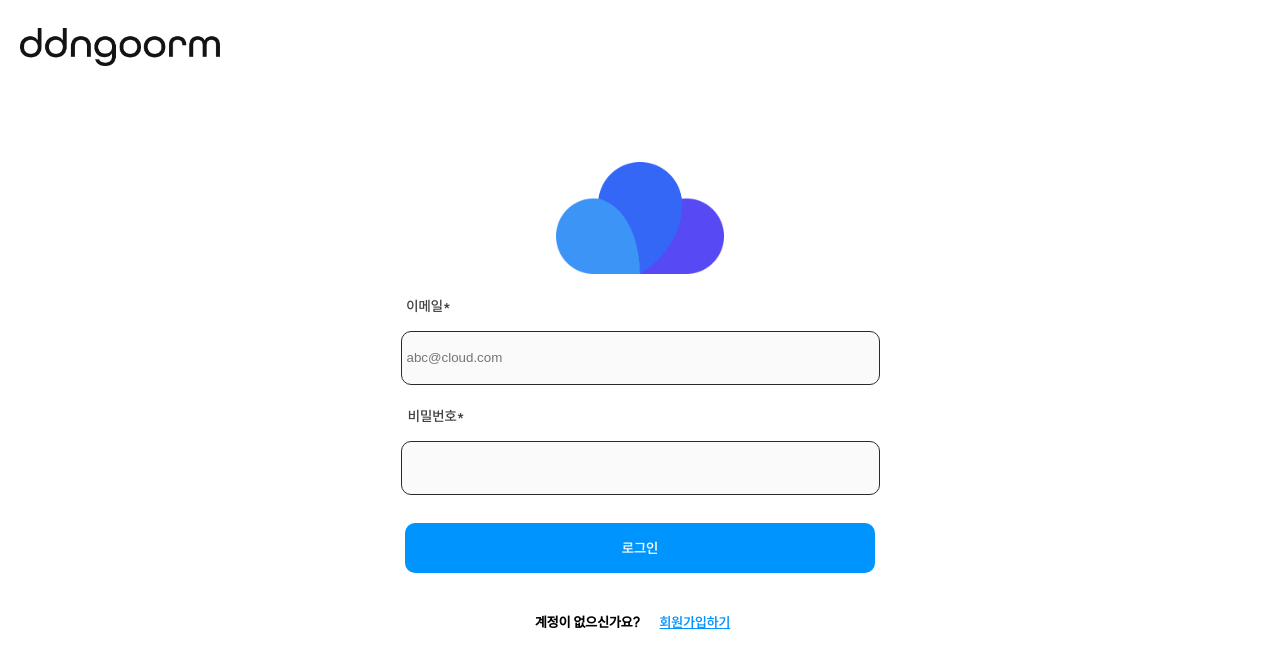
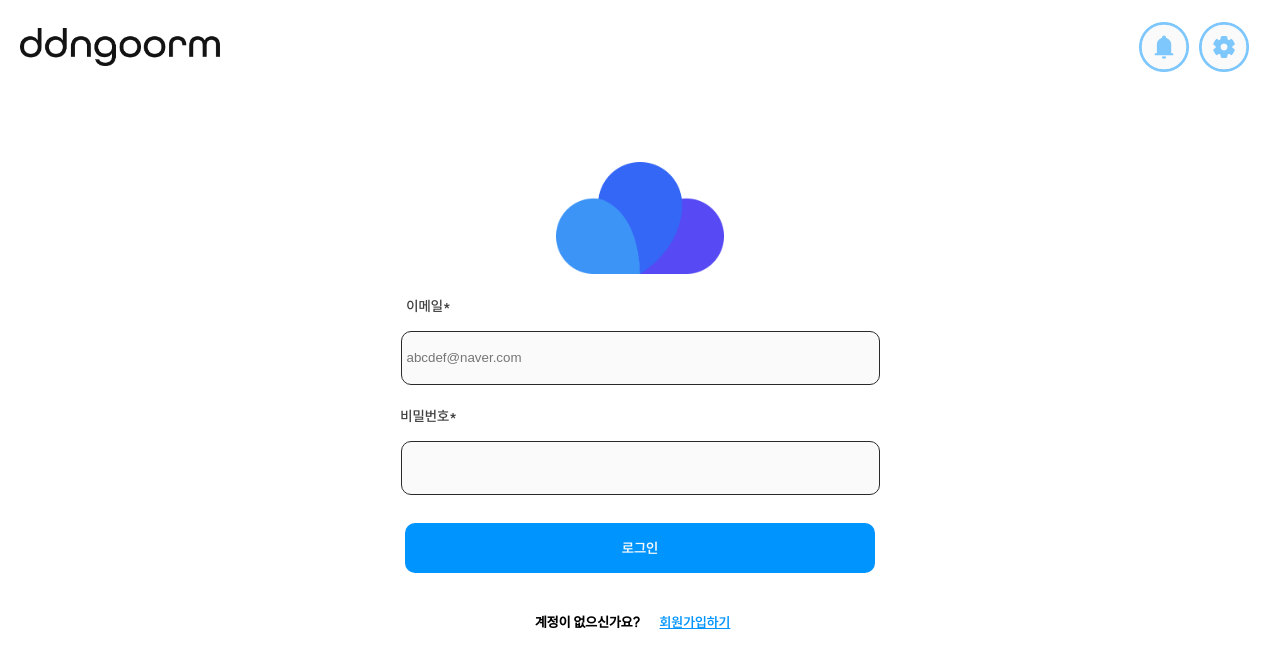
Before and after one commit to goormthon-Univ/TEAM_4, a React (Create React App) app: page /login in a window 1280 px wide. Shown: the top 668 px of the page. Built offline with nearby package versions, Linux system fonts and the light colour scheme.

Commit message:
feat: 로그인 페이지 컴포넌트 분리

```diff
--- a/src/App.js
+++ b/src/App.js
@@ -4,9 +4,9 @@ import Styled from "styled-components";
 import "./Font.css";
 
 //import 페이지
-import CreateAcc from "./pages/Account/CreateAcc";
+import CreateAcc from "./pages/SignUp";
 import LandingPage from "./pages/Landing";
-import Login from "./pages/Account/Login";
+import Login from "./pages/SignIn";
 
 import ManageLead from "./pages/Setting/ManageLead";
 import ManageMem from "./pages/Setting/ManageMem";
--- /dev/null
+++ b/src/components/account/Button.jsx
@@ -0,0 +1,43 @@
+import React from "react";
+import styled from "styled-components";
+
+const Box = styled.div`
+  height: 100px;
+
+  display: flex;
+  align-items: center;
+  justify-content: center;
+`;
+const Btn = styled.button`
+  display: inline-flex;
+  width: 470px;
+  height: 50px;
+  padding: 10px 20px;
+  justify-content: center;
+  align-items: center;
+  gap: 10px;
+  flex-shrink: 0;
+
+  color: #fafafa;
+  font-family: SUIT-Bold;
+  font-size: 14px;
+  font-style: normal;
+  font-weight: 700;
+  line-height: 150%; /* 30px */
+
+  border: none;
+  border-radius: 10px;
+  background: var(--Skyblue-100, #0094ff);
+
+  &:active {
+    background: #007eda;
+  }
+`;
+
+export default function Button(props) {
+  return (
+    <Box>
+      <Btn onClick={props.onClick}>{props.name}</Btn>
+    </Box>
+  );
+}
--- /dev/null
+++ b/src/components/account/FooterButton.jsx
@@ -0,0 +1,46 @@
+import React from "react";
+import styled from "styled-components";
+
+const Box = styled.div`
+  display: flex;
+  align-items: center;
+  justify-content: center;
+`;
+const Text = styled.div`
+  color: #000;
+  font-family: SUIT-Medium;
+  font-size: 13.5px;
+  font-style: normal;
+  font-weight: 600;
+  line-height: 150%; /* 27px */
+`;
+const Btn = styled.button`
+  width: 100px;
+  height: 50px;
+
+  margin-left: 5px;
+
+  color: #0094ff;
+  font-family: SUIT-Bold;
+  font-size: 13.5px;
+  font-style: normal;
+  font-weight: 700;
+  line-height: 150%; /* 27px */
+  text-decoration-line: underline;
+
+  border: none;
+  background-color: transparent;
+
+  &:active {
+    color: #000;
+  }
+`;
+
+export default function FooterButton(props) {
+  return (
+    <Box>
+      <Text>{props.guide}</Text>
+      <Btn onClick={props.onClick}>{props.button}</Btn>
+    </Box>
+  );
+}
--- /dev/null
+++ b/src/components/account/Input.jsx
@@ -0,0 +1,52 @@
+import React, { useState } from "react";
+import styled from "styled-components";
+
+const Box = styled.div`
+  height: 110px;
+
+  display: flex;
+  flex-direction: column;
+  align-items: center;
+  justify-content: center;
+`;
+
+const Text = styled.p`
+  margin-left: -408px;
+
+  color: var(--Mono-5, #404040);
+  font-family: SUIT-SemiBold;
+  font-size: 14px;
+  font-style: normal;
+  font-weight: 600;
+  line-height: 150%;
+`;
+const Label = styled.span`
+  margin-left: -15px;
+`;
+
+const Form = styled.input`
+  width: 470px;
+  height: 50px;
+  padding-left: 5px;
+  flex-shrink: 0;
+
+  border-radius: 10px;
+  border: 1px solid var(--Mono-6, #2a2a2a);
+  background: var(--White, #fafafa);
+`;
+
+export default function Input(props) {
+  return (
+    <Box>
+      <Text>
+        <Label>{props.label}</Label>
+      </Text>
+      <Form
+        type={props.type}
+        value={props.value}
+        onChange={props.handler}
+        placeholder={props.placeholder}
+      ></Form>
+    </Box>
+  );
+}
--- /dev/null
+++ b/src/components/common/CloudLogo.jsx
@@ -0,0 +1,21 @@
+import React from "react";
+import styled from "styled-components";
+
+const Logo = styled.div`
+  width: 100%;
+  height: 120px;
+
+  margin-top: 60px;
+
+  display: flex;
+  align-items: center;
+  justify-content: center;
+`;
+
+export default function CloudLogo() {
+  return (
+    <Logo>
+      <img src="./images/CloudLogo.png" style={{ width: "168px" }} />
+    </Logo>
+  );
+}
--- a/src/pages/Account/Login.jsx
+++ /dev/null
@@ -1,222 +0,0 @@
-import React, { useState } from "react";
-import styled from "styled-components";
-import { useNavigate } from "react-router-dom";
-
-// height는 추후 수정 필요 시 수정
-const Container = styled.div`
-  width: 100%;
-  min-width: 1276px;
-  height: 1024px;
-  position: fixed;
-`;
-
-const Header = styled.div`
-  width: 100%;
-  height: 78px;
-  padding: 10px 20px 10px 20px;
-
-  display: flex;
-  align-items: center;
-`;
-const EngLogo = styled.div``;
-
-const CloudLogo = styled.div`
-  width: 100%;
-  height: 120px;
-
-  margin-top: 60px;
-
-  display: flex;
-  align-items: center;
-  justify-content: center;
-`;
-const EmailBox = styled.div`
-  height: 110px;
-
-  display: flex;
-  flex-direction: column;
-  align-items: center;
-  justify-content: center;
-`;
-const Form = styled.input`
-  width: 470px;
-  height: 50px;
-  padding-left: 5px;
-  flex-shrink: 0;
-
-  border-radius: 10px;
-  border: 1px solid var(--Mono-6, #2a2a2a);
-  background: var(--White, #fafafa);
-`;
-const BoxText = styled.p`
-  margin-left: -408px;
-
-  color: var(--Mono-5, #404040);
-  font-family: SUIT-SemiBold;
-  font-size: 14px;
-  font-style: normal;
-  font-weight: 600;
-  line-height: 150%;
-`;
-const EmailLabel = styled.span`
-  margin-left: -15px;
-`;
-
-const PwdBox = styled.div`
-  height: 110px;
-
-  display: flex;
-  flex-direction: column;
-  align-items: center;
-  justify-content: center;
-`;
-
-const InputEmail = Form;
-const InputPwd = Form;
-
-const LoginBox = styled.div`
-  height: 100px;
-
-  display: flex;
-  align-items: center;
-  justify-content: center;
-`;
-const LoginBtn = styled.button`
-  display: inline-flex;
-  width: 470px;
-  height: 50px;
-  padding: 10px 20px;
-  justify-content: center;
-  align-items: center;
-  gap: 10px;
-  flex-shrink: 0;
-
-  color: #fafafa;
-  font-family: SUIT-Bold;
-  font-size: 14px;
-  font-style: normal;
-  font-weight: 700;
-  line-height: 150%; /* 30px */
-
-  border: none;
-  border-radius: 10px;
-  background: var(--Skyblue-100, #0094ff);
-
-  &:active {
-    background: #007eda;
-  }
-`;
-
-const SignUpBox = styled.div`
-  display: flex;
-  align-items: center;
-  justify-content: center;
-`;
-const SignUpText = styled.div`
-  color: #000;
-  font-family: SUIT-Medium;
-  font-size: 13.5px;
-  font-style: normal;
-  font-weight: 600;
-  line-height: 150%; /* 27px */
-`;
-const SignUpBtn = styled.button`
-  width: 100px;
-  height: 50px;
-
-  margin-left: 5px;
-
-  color: #0094ff;
-  font-family: SUIT-Bold;
-  font-size: 13.5px;
-  font-style: normal;
-  font-weight: 700;
-  line-height: 150%; /* 27px */
-  text-decoration-line: underline;
-
-  border: none;
-  background-color: transparent;
-
-  &:active {
-    color: #000;
-  }
-`;
-
-const Login = () => {
-  const navigate = useNavigate();
-
-  const GoCreateAcc = () => {
-    navigate("/create-acc");
-  };
-
-  const isEmailValid = (email) => {
-    // 이메일 형식을 확인하는 정규 표현식
-    const emailRegex = /^[^\s@]+@[^\s@]+\.[^\s@]+$/;
-    return emailRegex.test(email);
-  };
-
-  //axios 연결 전
-  const GoAfterLogin = (event) => {
-    if (email.trim() === "") {
-      window.alert("이메일을 입력하세요.");
-    } else if (!isEmailValid(email.trim())) {
-      window.alert("올바른 이메일 형식을 입력해주세요");
-    } else if (pw.trim() === "") {
-      return;
-    } else {
-      localStorage.setItem("loggedInUserEmail", email);
-      navigate("/main");
-    }
-  };
-
-  const [email, setEmail] = useState("");
-  const [pw, setPW] = useState("");
-
-  const handleEmail = (event) => {
-    setEmail(event.target.value);
-  };
-  const handlePW = (event) => {
-    setPW(event.target.value);
-  };
-
-  return (
-    <Container>
-      <Header>
-        <EngLogo>
-          <img
-            src="./images/EngLogo.png"
-            style={{ width: "200px" }}
-            alt="영어로고"
-          ></img>
-        </EngLogo>
-      </Header>
-
-      <CloudLogo>
-        <img src="./images/CloudLogo.png" style={{ width: "168px" }} />
-      </CloudLogo>
-      <EmailBox>
-        <BoxText>
-          <EmailLabel>이메일*</EmailLabel>
-        </BoxText>
-        <InputEmail
-          type="email"
-          value={email}
-          onChange={handleEmail}
-          placeholder="abc@cloud.com"
-        ></InputEmail>
-      </EmailBox>
-      <PwdBox>
-        <BoxText>비밀번호*</BoxText>
-        <InputPwd type="password" value={pw} onChange={handlePW}></InputPwd>
-      </PwdBox>
-      <LoginBox>
-        <LoginBtn onClick={GoAfterLogin}>로그인</LoginBtn>
-      </LoginBox>
-      <SignUpBox>
-        <SignUpText>계정이 없으신가요?</SignUpText>
-        <SignUpBtn onClick={GoCreateAcc}>회원가입하기</SignUpBtn>
-      </SignUpBox>
-    </Container>
-  );
-};
-export default Login;
--- /dev/null
+++ b/src/pages/SignIn/index.jsx
@@ -0,0 +1,76 @@
+import React, { useState } from "react";
+import styled from "styled-components";
+import { useNavigate } from "react-router-dom";
+import Header from "../../components/common/Header";
+import CloudLogo from "../../components/common/CloudLogo";
+import Input from "../../components/account/Input";
+import Button from "../../components/account/Button";
+import FooterButton from "../../components/account/FooterButton";
+
+// height는 추후 수정 필요 시 수정
+const Container = styled.div`
+  width: 100%;
+  min-width: 1276px;
+  height: 1024px;
+  position: fixed;
+`;
+
+const Login = () => {
+  const navigate = useNavigate();
+
+  const goSignUp = () => {
+    navigate("/create-acc");
+  };
+
+  const isEmailValid = (email) => {
+    // 이메일 형식을 확인하는 정규 표현식
+    const emailRegex = /^[^\s@]+@[^\s@]+\.[^\s@]+$/;
+    return emailRegex.test(email);
+  };
+
+  //axios 연결 전
+  const login = (event) => {
+    if (email.trim() === "") {
+      window.alert("이메일을 입력하세요.");
+    } else if (!isEmailValid(email.trim())) {
+      window.alert("올바른 이메일 형식을 입력해주세요");
+    } else if (pw.trim() === "") {
+      return;
+    } else {
+      localStorage.setItem("loggedInUserEmail", email);
+      navigate("/main");
+    }
+  };
+
+  const [email, setEmail] = useState("");
+  const [pw, setPW] = useState("");
+
+  const handleEmail = (event) => {
+    setEmail(event.target.value);
+  };
+  const handlePW = (event) => {
+    setPW(event.target.value);
+  };
+
+  return (
+    <Container>
+      <Header />
+      <CloudLogo />
+      <Input
+        label="이메일*"
+        type="email"
+        placeholder="abcdef@naver.com"
+        value={email}
+        handler={handleEmail}
+      />
+      <Input label="비밀번호*" type="password" value={pw} handler={handlePW} />
+      <Button onClick={login} name="로그인" />
+      <FooterButton
+        onClick={goSignUp}
+        guide="계정이 없으신가요?"
+        button="회원가입하기"
+      />
+    </Container>
+  );
+};
+export default Login;
```
Also changed, not shown: src/pages/SignUp/index.jsx (renamed from src/pages/Account/CreateAcc.jsx).
